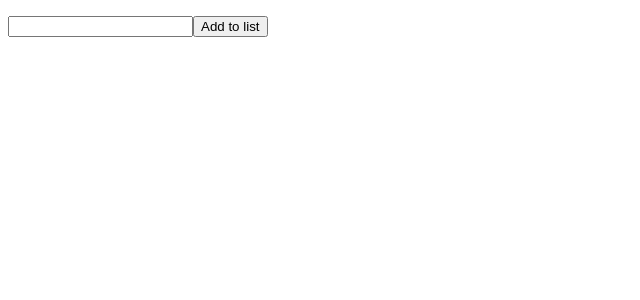
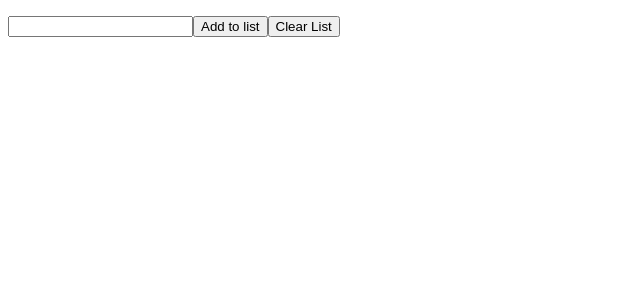
Before and after one commit to loricurreli/React-Exercises, a React (Create React App) app in the folder react-exercises/: page / in a window 1280 px wide. Shown: the top 300 px of the page, without its empty margins (0-640 px from the left). Built offline with nearby package versions, Linux system fonts and the light colour scheme.

Commit message:
add lists-05

```diff
--- a/react-exercises/src/ToDoList.js
+++ b/react-exercises/src/ToDoList.js
@@ -13,6 +13,9 @@ export class ToDoList extends React.Component{
         this.setState({items: this.state.items.concat(input.value)})
         input.value=""
     }
+    clearList = () => {
+        this.setState({items: []})
+    }
     render(){
         const list = this.state.items.map((value) => <li key={value}>{value}</li>);
         return (
@@ -20,6 +23,7 @@ export class ToDoList extends React.Component{
               <ul>{list}</ul>
               <input type="text"/>
               <button onClick={this.addItem}>Add to list</button>
+              <button onClick={this.clearList}>Clear List</button>
             </div>
         );
     }
```
